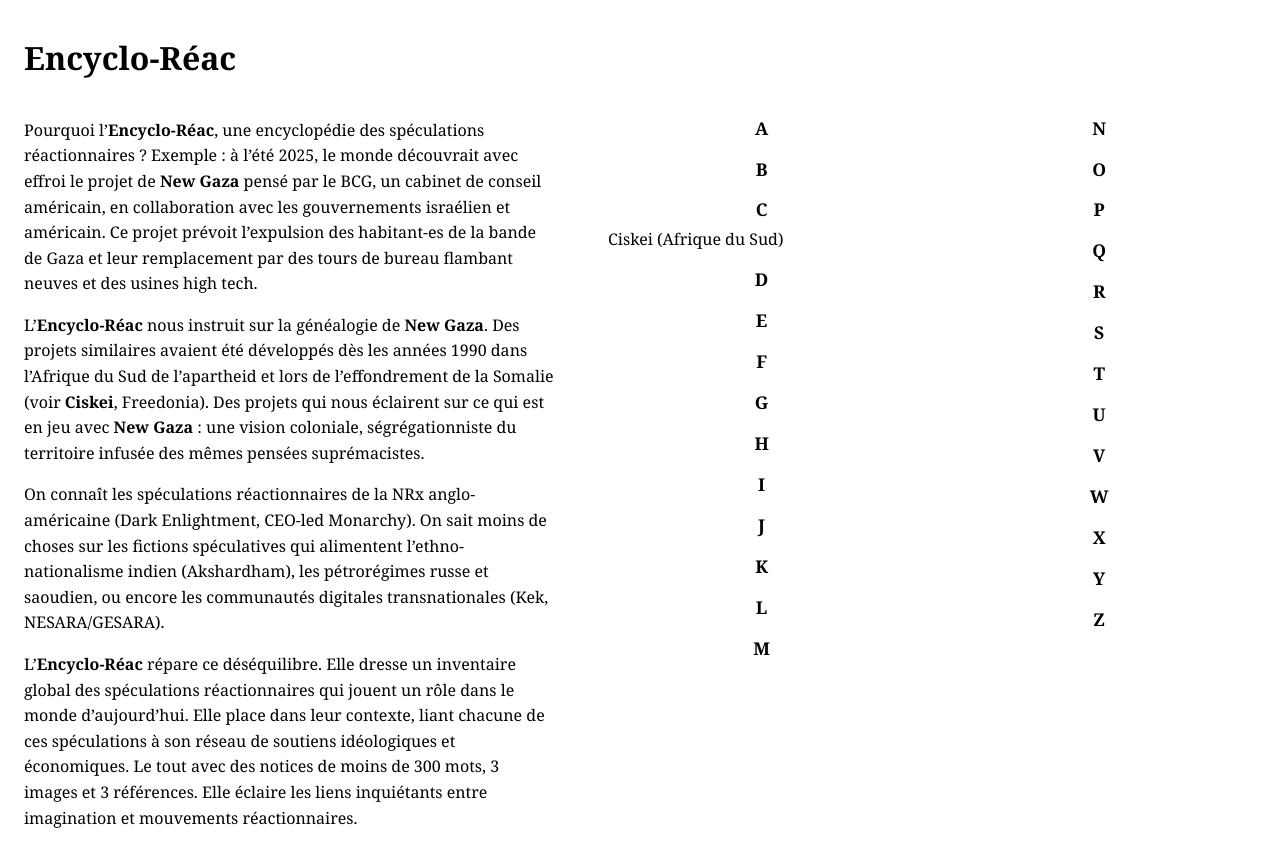
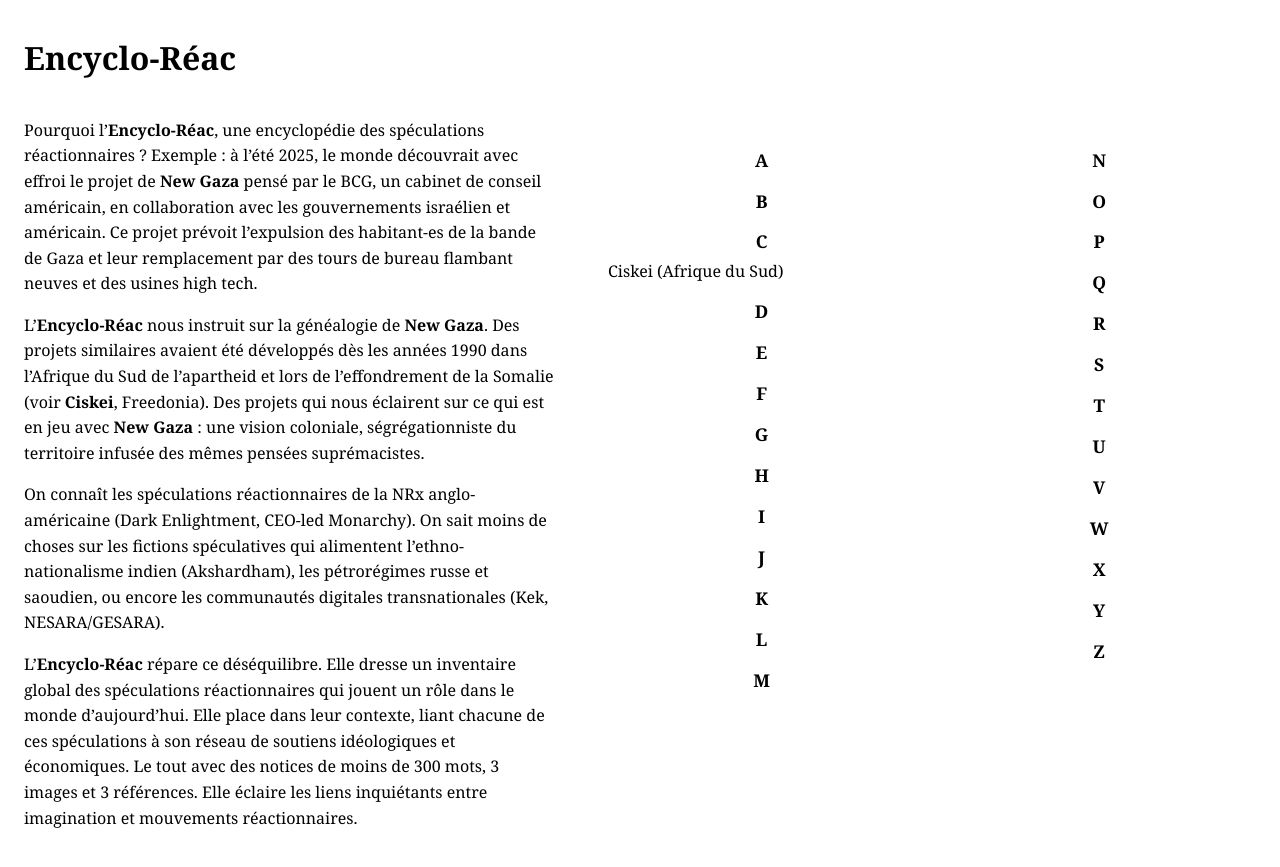
Before and after one commit to encycloreac/encycloreac.github.io, a Jekyll site: the page built from index.html, in a window 1280 px wide. Shown: the top 867 px of the page. Built offline with Jekyll 4.4.1, drawn with Linux system fonts in a browser that asks for light colours.

Commit message:
Update style.css

```diff
--- a/assets/css/style.css
+++ b/assets/css/style.css
@@ -30,7 +30,7 @@
 .home-container .right {
   flex: 1 1 55%;
   min-width: 0;
-  margin-top: 4.3rem;
+  margin-top: 6.3rem;
 }
 
 .home-container h2 {
```
